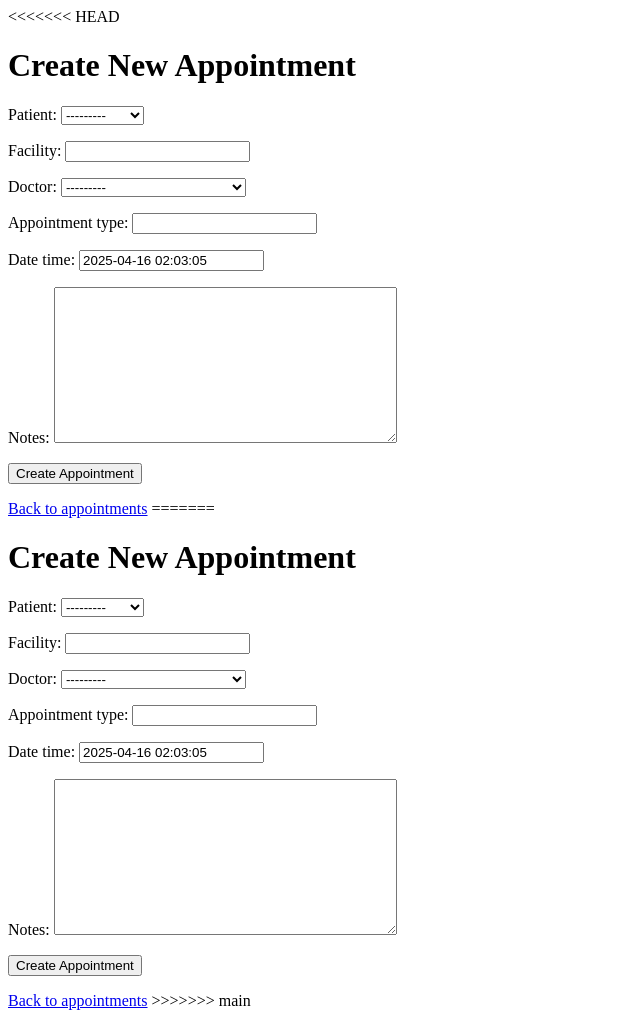
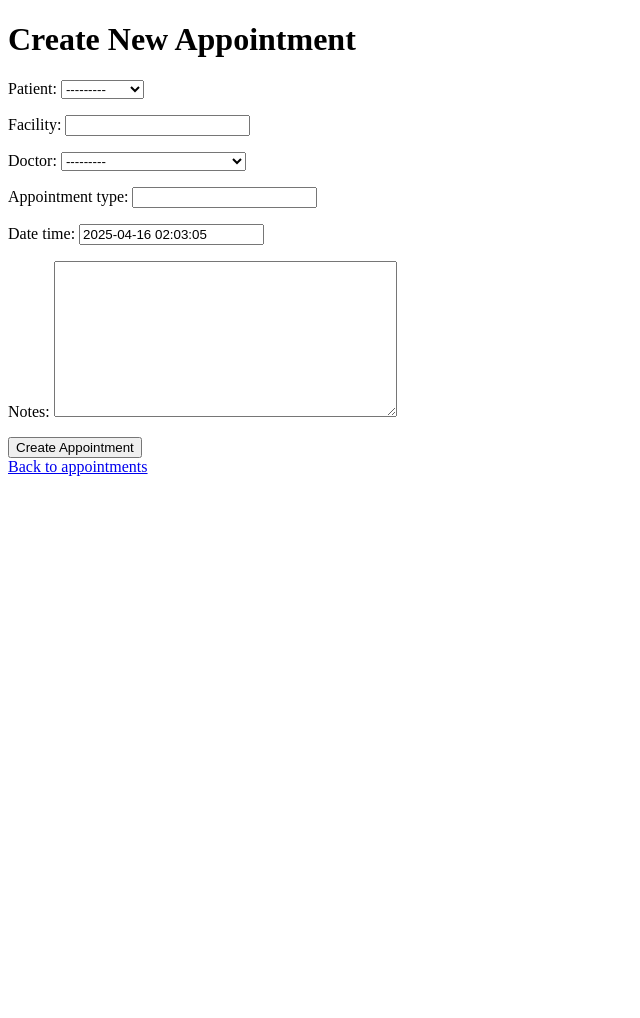
Before and after one commit to juztjohn/CSCI-4560-DBMS, a Django app: page /appointments/create_appointment/ in a window 1280 px wide. Shown: the whole page, without its empty margins (0-640 px from the left). After the commit the page ends 476 px from the top, so only its background shows below. Run offline with Django 5.2, Linux system fonts and the light colour scheme; a user stored in the database is signed in; data comes from the database, SQL or seed files in the repository; parts of the project's set-up code (start-up, migrations or seed data) failed here and were passed over.

Commit message:
Update create_appointment.html
Fixed minor bugs

```diff
--- a/core/templates/appointments/create_appointment.html
+++ b/core/templates/appointments/create_appointment.html
@@ -1,4 +1,3 @@
-<<<<<<< HEAD
 <!-- templates/appointments/create_appointment.html -->
 <!DOCTYPE html>
 <html lang="en">
@@ -16,24 +15,3 @@
     <a href="{% url 'appointments' %}">Back to appointments</a>
 </body>
 </html>
-
-=======
-<!-- templates/appointments/create_appointment.html -->
-<!DOCTYPE html>
-<html lang="en">
-<head>
-    <meta charset="UTF-8">
-    <title>Create Appointment</title>
-</head>
-<body>
-    <h1>Create New Appointment</h1>
-    <form method="post">
-        {% csrf_token %}
-        {{ form.as_p }}
-        <button type="submit">Create Appointment</button>
-    </form>
-    <a href="{% url 'appointments' %}">Back to appointments</a>
-</body>
-</html>
-
->>>>>>> main
```
